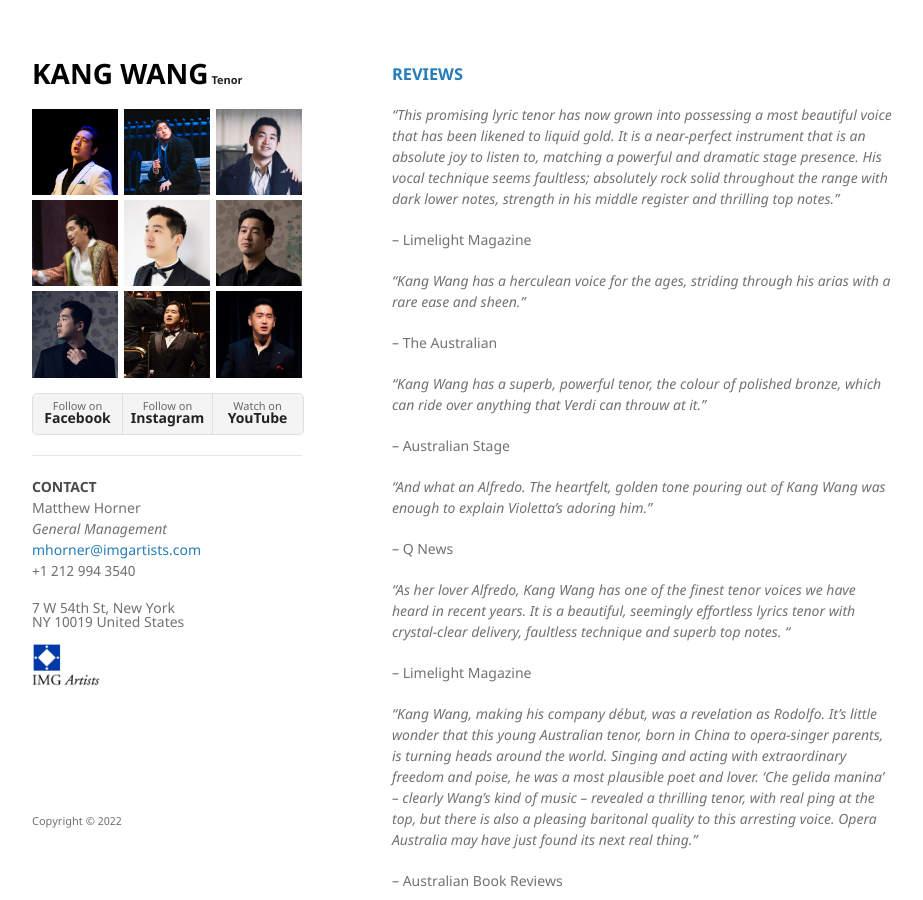
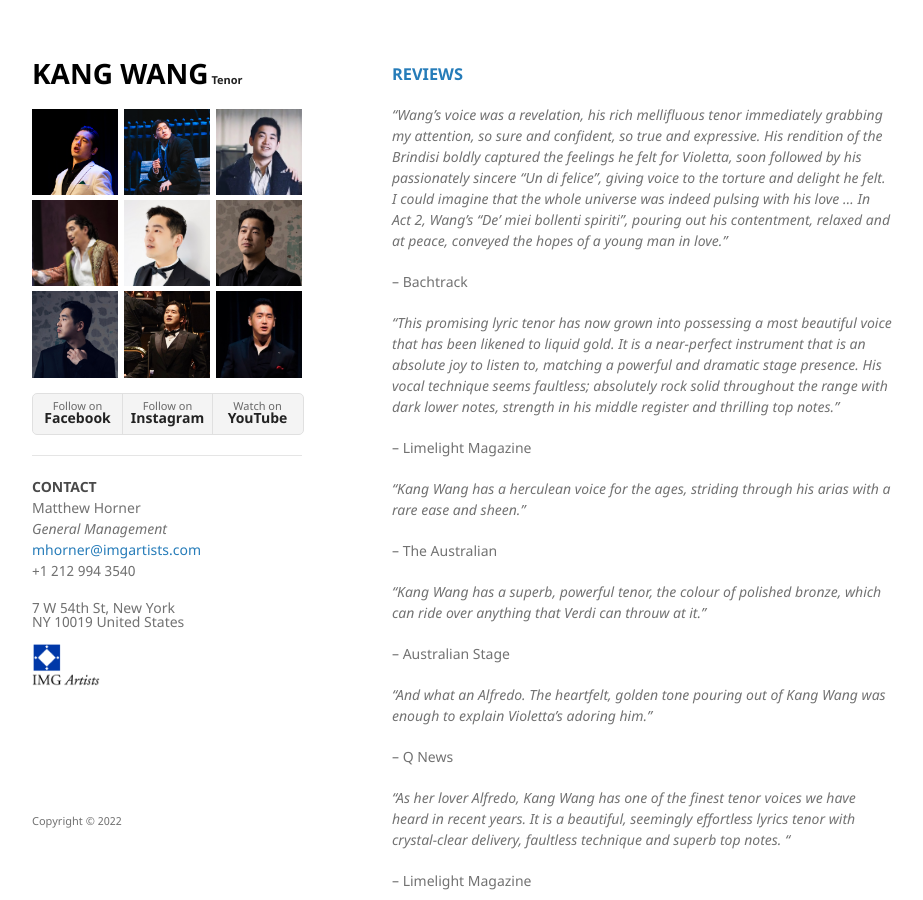
Before and after one commit to kwopera/kwt, a Jekyll site: the page built from reviews.md, in a window 1280 px wide and 900 px high. Shown: the whole window, without its empty margins (178-1101 px from the left). Built offline with Jekyll 4.4.1, drawn with Linux system fonts in a browser that asks for light colours; our own code applies the rules of GitHub Pages for plain Markdown files.

Commit message:
new review

```diff
--- a/reviews.md
+++ b/reviews.md
@@ -1,5 +1,9 @@
 <h3 id="reviews"><a href="{{ "/reviews.html" | absolute_url }}#reviews">REVIEWS</a></h3>
 <br/>
+_"Wang’s voice was a revelation, his rich mellifluous tenor immediately grabbing my attention, so sure and confident, so true and expressive. His rendition of the Brindisi boldly captured the feelings he felt for Violetta, soon followed by his passionately sincere “Un di felice”, giving voice to the torture and delight he felt. I could imagine that the whole universe was indeed pulsing with his love ... In Act 2, Wang’s “De' miei bollenti spiriti”, pouring out his contentment, relaxed and at peace, conveyed the hopes of a young man in love."_
+
+-- Bachtrack
+
 _“This promising lyric tenor has now grown into possessing a most beautiful voice that has been likened to liquid gold. It is a near-perfect instrument that is an absolute joy to listen to, matching a powerful and dramatic stage presence.  His vocal technique seems faultless; absolutely rock solid throughout the range with dark lower notes, strength in his middle register and thrilling top notes.”_
 
 -- Limelight Magazine
```
Also changed, not shown: 2 other files.
